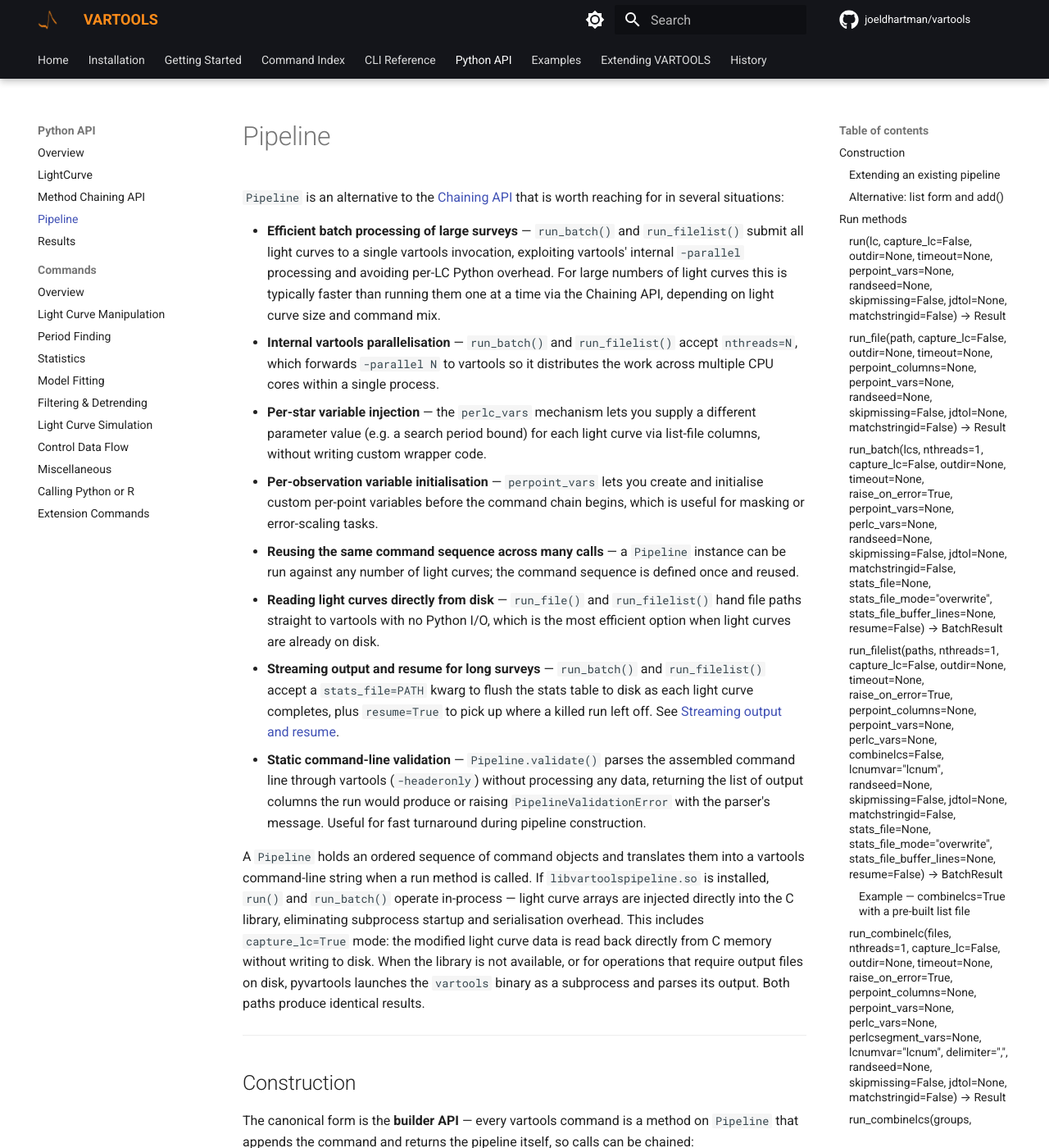
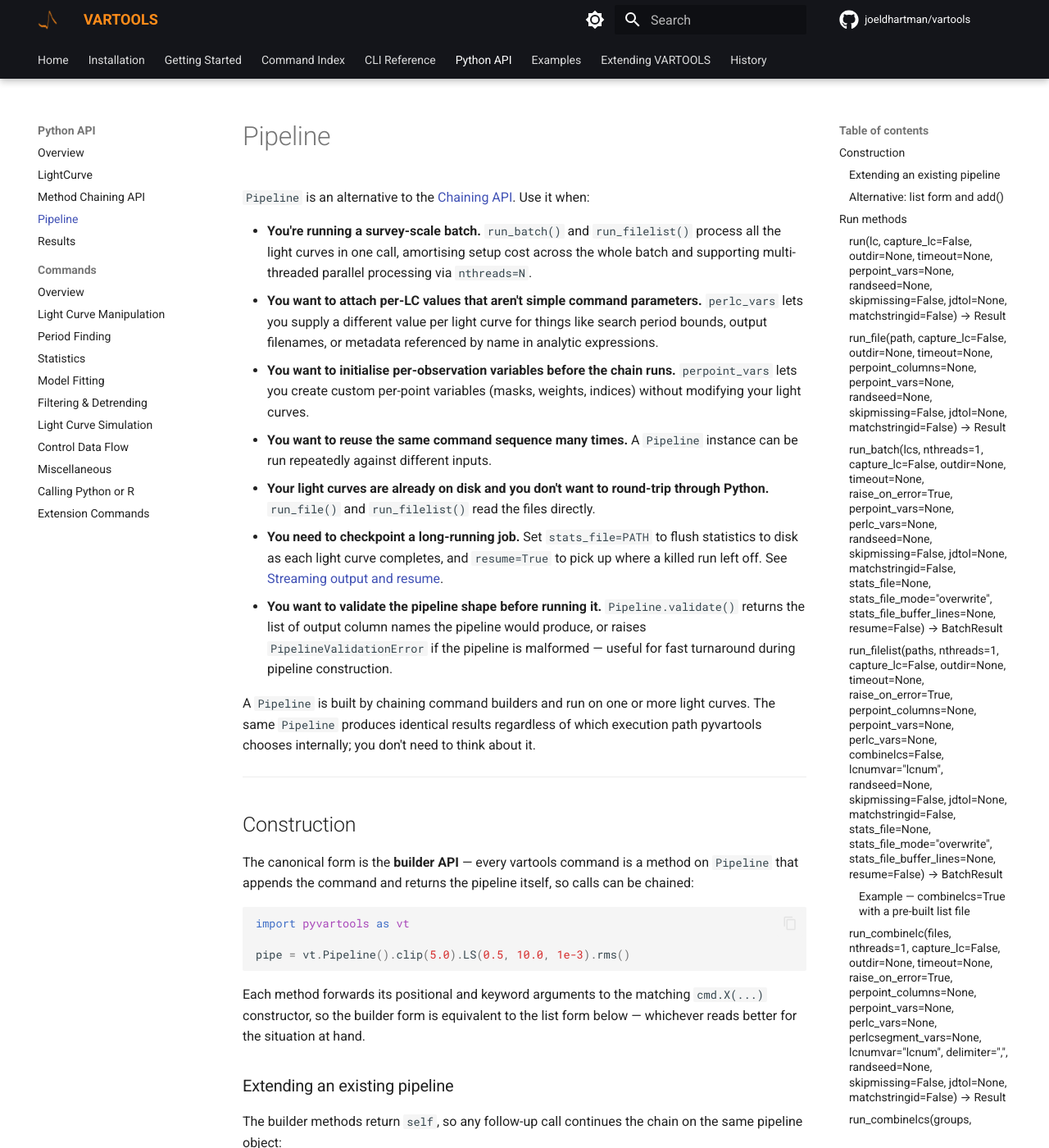
Before and after one commit to joeldhartman/vartools-site, an MkDocs documentation site: the page built from docs/python/pipeline.md, in a window 1280 px wide and 1400 px high. Shown: the whole window at 82% size. Built offline with MkDocs 1.6.1 and Material for MkDocs 9.7.7, drawn with Linux system fonts in a browser that asks for light colours; comment, search, counter and statistics services are not loaded; the version menu is left out.

Commit message:
Docs: pipeline.md intro rewritten in user-facing voice
The introductory bullets and overview paragraph were heavily implementation-
oriented — referencing vartools' -parallel flag, list-file columns,
libvartoolspipeline.so, subprocess vs in-process dispatch, "translates
... into a vartools command-line string", etc.  Recast as user-facing
"use Pipeline when you want X" framing; dropped the implementation
narration entirely (the Performance section already covers the dispatch
choice for users who want detail).

```diff
--- a/docs/python/pipeline.md
+++ b/docs/python/pipeline.md
@@ -1,53 +1,37 @@
 # Pipeline
 
-`Pipeline` is an alternative to the [Chaining API](chaining.md) that is worth
-reaching for in several situations:
+`Pipeline` is an alternative to the [Chaining API](chaining.md). Use it when:
 
-- **Efficient batch processing of large surveys** — `run_batch()` and
-  `run_filelist()` submit all light curves to a single vartools
-  invocation, exploiting vartools' internal `-parallel` processing and
-  avoiding per-LC Python overhead. For large numbers of light curves
-  this is typically faster than running them one at a time via the
-  Chaining API, depending on light curve size and command mix.
-- **Internal vartools parallelisation** — `run_batch()` and
-  `run_filelist()` accept `nthreads=N`, which forwards `-parallel N`
-  to vartools so it distributes the work across multiple CPU cores
-  within a single process.
-- **Per-star variable injection** — the
-  `perlc_vars` mechanism lets you supply a different parameter value
-  (e.g. a search period bound) for each light curve via list-file
-  columns, without writing custom wrapper code.
-- **Per-observation variable initialisation** — `perpoint_vars` lets you create
-  and initialise custom per-point variables before the command chain
-  begins, which is useful for masking or error-scaling tasks.
-- **Reusing the same command sequence across many calls** — a
-  `Pipeline` instance can be run against any number of light curves;
-  the command sequence is defined once and reused.
-- **Reading light curves directly from disk** — `run_file()` and
-  `run_filelist()` hand
-  file paths straight to vartools with no Python I/O, which is the
-  most efficient option when light curves are already on disk.
-- **Streaming output and resume for long surveys** — `run_batch()` and
-  `run_filelist()` accept a `stats_file=PATH` kwarg to flush the stats
-  table to disk as each light curve completes, plus `resume=True` to
-  pick up where a killed run left off.  See [Streaming output and
-  resume](#streaming-output-and-resume).
-- **Static command-line validation** — `Pipeline.validate()` parses the
-  assembled command
-  line through vartools (`-headeronly`) without processing any data,
-  returning the list of output columns the run would produce or
-  raising `PipelineValidationError` with the parser's message.  Useful
-  for fast turnaround during pipeline construction.
+- **You're running a survey-scale batch.** `run_batch()` and
+  `run_filelist()` process all the light curves in one call, amortising
+  setup cost across the whole batch and supporting multi-threaded
+  parallel processing via `nthreads=N`.
+- **You want to attach per-LC values that aren't simple command
+  parameters.** `perlc_vars` lets you supply a different value per
+  light curve for things like search period bounds, output filenames,
+  or metadata referenced by name in analytic expressions.
+- **You want to initialise per-observation variables before the chain
+  runs.** `perpoint_vars` lets you create custom per-point variables
+  (masks, weights, indices) without modifying your light curves.
+- **You want to reuse the same command sequence many times.** A
+  `Pipeline` instance can be run repeatedly against different inputs.
+- **Your light curves are already on disk and you don't want to round-trip
+  through Python.** `run_file()` and `run_filelist()` read the files
+  directly.
+- **You need to checkpoint a long-running job.** Set `stats_file=PATH`
+  to flush statistics to disk as each light curve completes, and
+  `resume=True` to pick up where a killed run left off.  See
+  [Streaming output and resume](#streaming-output-and-resume).
+- **You want to validate the pipeline shape before running it.**
+  `Pipeline.validate()` returns the list of output column names the
+  pipeline would produce, or raises `PipelineValidationError` if the
+  pipeline is malformed — useful for fast turnaround during pipeline
+  construction.
 
-A `Pipeline` holds an ordered sequence of command objects and translates them
-into a vartools command-line string when a run method is called. If
-`libvartoolspipeline.so` is installed, `run()` and `run_batch()` operate
-in-process — light curve arrays are injected directly into the C library,
-eliminating subprocess startup and serialisation overhead. This includes `capture_lc=True` mode: the modified light curve data
-is read back directly from C memory without writing to disk. When the library
-is not available, or for operations that require output files on disk,
-pyvartools launches the `vartools` binary as a subprocess and parses its
-output. Both paths produce identical results.
+A `Pipeline` is built by chaining command builders and run on one or more
+light curves. The same `Pipeline` produces identical results regardless
+of which execution path pyvartools chooses internally; you don't need to
+think about it.
 
 ---
 
```
